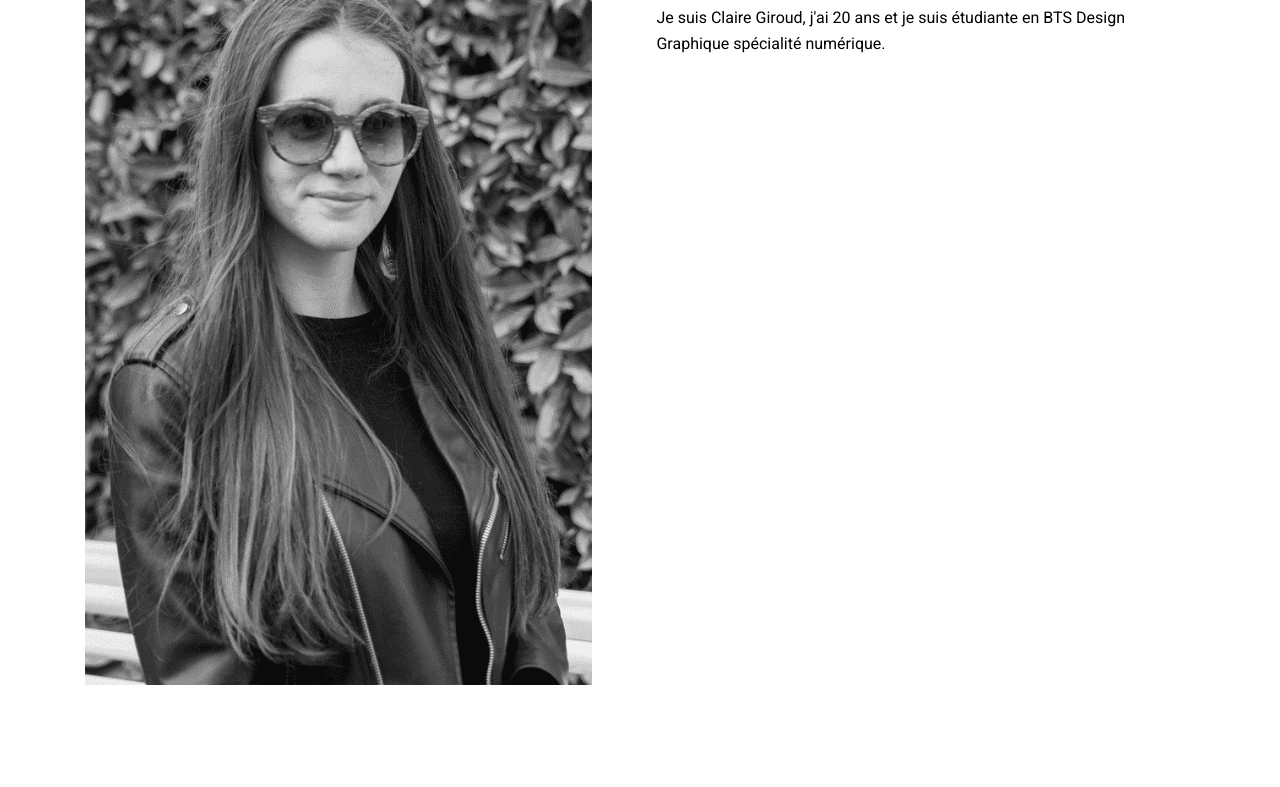
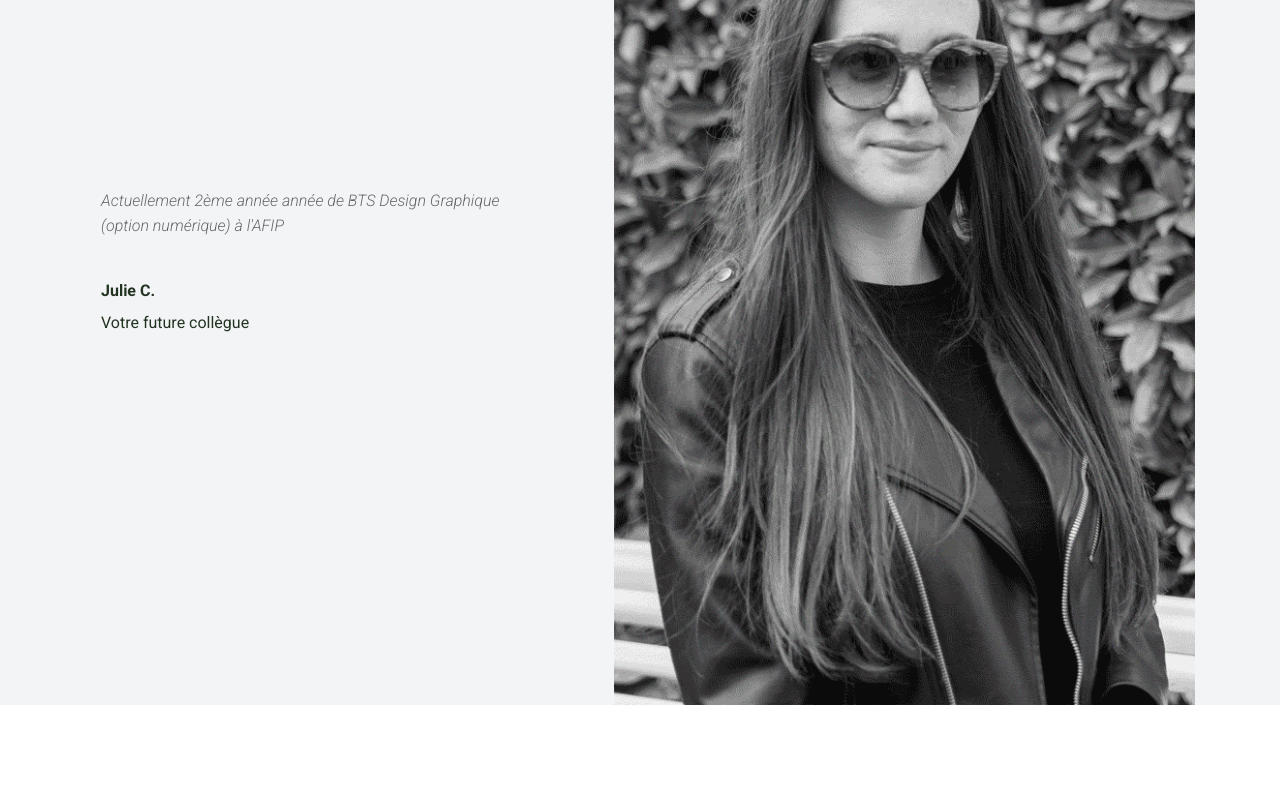
Before and after one commit to ClaireGiroud/testsite, a plain HTML site: page page1.html in a window 1280 px wide. Shown: the part 497-1284 px from the top of the page. Drawn offline with Linux system fonts and the light colour scheme; files whose address does not match are found by name.

Commit message:
create github pages

```diff
--- a/assets/mobirise/css/mbr-additional.css
+++ b/assets/mobirise/css/mbr-additional.css
@@ -2190,32 +2190,22 @@ body {
   padding-bottom: 90px;
   background-color: #cccccc;
 }
-.cid-r9WQ7vAXQ7 {
-  padding-top: 90px;
-  padding-bottom: 90px;
-  background-color: #ffffff;
-}
-@media (min-width: 992px) {
-  .cid-r9WQ7vAXQ7 .mbr-figure {
-    padding-right: 4rem;
-  }
-}
-@media (max-width: 991px) {
-  .cid-r9WQ7vAXQ7 .mbr-figure {
-    padding-bottom: 3rem;
-  }
-}
-@media (max-width: 767px) {
-  .cid-r9WQ7vAXQ7 .mbr-text {
-    text-align: center;
-  }
-}
-.cid-r9WQ7vAXQ7 .mbr-text,
-.cid-r9WQ7vAXQ7 .mbr-section-btn {
-  color: #000000;
-}
-.cid-r9WQ7vAXQ7 H1 {
-  color: #000000;
+.cid-r9X7bTLcol {
+  padding-top: 0px;
+  padding-bottom: 0px;
+  background-color: #f3f4f6;
+}
+.cid-r9X7bTLcol .testimonial-text {
+  font-style: italic;
+  color: #676767;
+  font-weight: 300;
+}
+.cid-r9X7bTLcol .mbr-author-name {
+  font-weight: bold;
+  color: #232;
+}
+.cid-r9X7bTLcol .mbr-author-desc {
+  color: #232;
 }
 .cid-r9WU7VLInG {
   padding-top: 90px;
--- a/page1.html
+++ b/page1.html
@@ -57,7 +57,7 @@
     </nav>
 </section>
 
-<section class="engine"><a href="https://mobirise.info/p">site templates free download</a></section><section class="header1 cid-r9WPKqfted" id="header1-l">
+<section class="engine"><a href="https://mobirise.info/m">free site design templates</a></section><section class="header1 cid-r9WPKqfted" id="header1-l">
 
 
 
@@ -76,7 +76,7 @@
 
 </section>
 
-<section class="header3 cid-r9WQ7vAXQ7" id="header3-m">
+<section class="testimonials3 cid-r9X7bTLcol" id="testimonials3-z">
 
 
 
@@ -84,21 +84,19 @@
 
     <div class="container">
         <div class="media-container-row">
-            <div class="mbr-figure" style="width: 100%;">
-                <img src="assets/images/clairegif.gif" alt="Mobirise" title="">
+            <div class="media-content px-3 align-self-center mbr-white py-2">
+                <p class="mbr-text testimonial-text mbr-fonts-style display-7">Actuellement 2ème année année de BTS Design Graphique (option numérique) à l'AFIP</p>
+                <p class="mbr-author-name pt-4 mb-2 mbr-fonts-style display-7">
+                   Julie C.
+                </p>
+                <p class="mbr-author-desc mbr-fonts-style display-7">Votre future collègue</p>
             </div>
 
-            <div class="media-content">
-                <h1 class="mbr-section-title mbr-white pb-3 mbr-fonts-style display-2">It's me !</h1>
-
-                <div class="mbr-section-text mbr-white pb-3 ">
-                    <p class="mbr-text mbr-fonts-style display-7">Je suis Claire Giroud, j'ai 20 ans et je suis étudiante en BTS Design Graphique spécialité numérique.&nbsp;</p>
-                </div>
-
+            <div class="mbr-figure pl-lg-5" style="width: 130%;">
+              <img src="assets/images/clairegif.gif" alt="" title="">
             </div>
         </div>
     </div>
-
 </section>
 
 <section class="timeline2 cid-r9WU7VLInG" id="timeline2-o">
```
Also changed, not shown: index.html (+1 -1 lines), page2.html (+1 -1 lines), page3.html (+2 -2 lines), 1 other file.
